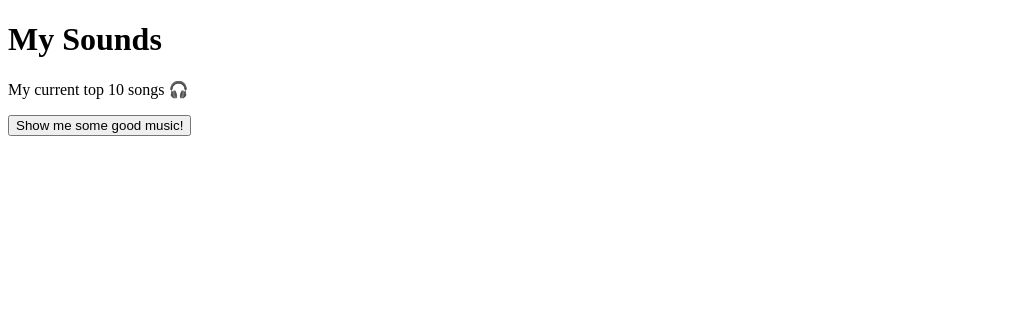
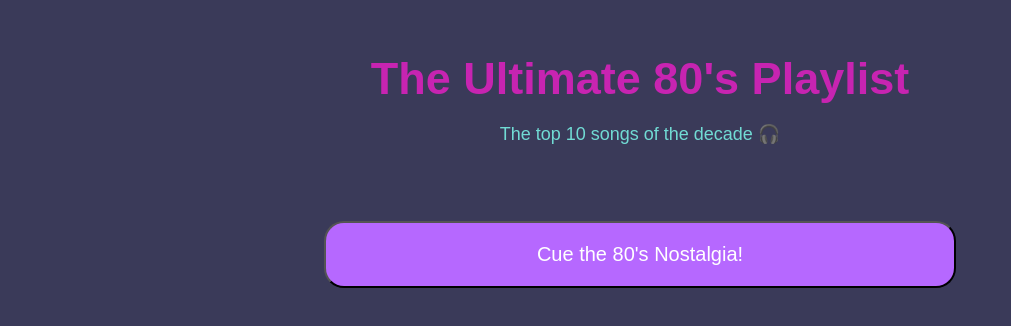
Before and after one commit to Shamayal/MySounds, a plain HTML site: page index.html in a window 1280 px wide. Shown: the whole page, without its empty margins (0-1011 px from the left). Drawn offline with Linux system fonts and the light colour scheme.

Commit message:
Update website header and body with stylings and images.

```diff
--- a/index.html
+++ b/index.html
@@ -1,22 +1,20 @@
 <!DOCTYPE html>
 <html lang="en">
   <head>
-    <meta charset="UTF-8">
+    <meta charset="UTF-8" />
     <meta http-equiv="X-UA-Compatible" content="IE=edge" />
     <meta name="viewport" content="width=device-width, initial-scale=1.0" />
-    <title>My Sounds</title>
-    <link rel="stylesheet" href=""styles/styles.css" />
+    <title>80's Hits!</title>
+    <link rel="stylesheet" href="styles/styles.css" />
     <script src="js/script.js" defer></script>
-    <link rel="preconnect" href="https://fonts.googleapis.com" />
-    <link rel="preconnect" href="https://fonts.gstatic.com" crossorigin />
-    <link href="https://fonts.googleapis.com/css2?family=Space+Grotesk:wght@300;400;700&display=swap" rel="stylesheet" />
+    <link rel="icon" type="image/png" href="musictab.png ">
   </head>
   <body>
     <div class="container">
-        <h1>My Sounds</h1>
+      <h1>The Ultimate 80's Playlist</h1>
       <p class="text"></p>
       <ul class="my-songs hide"></ul>
-        <button class="show-list">Show me some good music!</button>
+      <button class="show-list">Cue the 80's Nostalgia!</button>
     </div>
   </body>
 </html>
--- a/js/script.js
+++ b/js/script.js
@@ -1,14 +1,14 @@
 const myMusicList = [
-    "Explorers - The Midnight",
-    "this is me trying - Taylor Swift",
-    "Empty - Yoste",
-    "Memories - Conan Gray",
-    "Running Up That Hill - Kate Bush",
-    "Beat It - Michael Jackson",
-    "Mikrokosmos - BTS",
-    "At Last - Etta James",
-    "Cruel Summer - Taylor Swift",
-    "Vampires - The Midnight",
+    "<iframe style='border-radius:12px' src='https://open.spotify.com/embed/track/5fZ3BmBaq29MYI2Xsb5FBR?utm_source=generator&theme=0' width='100%' height='80' frameBorder='0' allowfullscreen='' allow='autoplay; clipboard-write; encrypted-media; fullscreen; picture-in-picture' loading='lazy'></iframe>",
+    "<iframe style='border-radius:12px' src='https://open.spotify.com/embed/track/0Ir4WOwXR5F0Ah2CX1ViUG?utm_source=generator&theme=0' width='100%' height='80' frameBorder='0' allowfullscreen='' allow='autoplay; clipboard-write; encrypted-media; fullscreen; picture-in-picture' loading='lazy'></iframe>",
+    "<iframe style='border-radius:12px' src='https://open.spotify.com/embed/track/1OOtq8tRnDM8kG2gqUPjAj?utm_source=generator&theme=0' width='100%' height='80' frameBorder='0' allowfullscreen='' allow='autoplay; clipboard-write; encrypted-media; fullscreen; picture-in-picture' loading='lazy'></iframe>",
+    "<iframe style='border-radius:12px' src='https://open.spotify.com/embed/track/0ikz6tENMONtK6qGkOrU3c?utm_source=generator&theme=0' width='100%' height='80' frameBorder='0' allowfullscreen='' allow='autoplay; clipboard-write; encrypted-media; fullscreen; picture-in-picture' loading='lazy'></iframe>",
+    "<iframe style='border-radius:12px' src='https://open.spotify.com/embed/track/29d0nY7TzCoi22XBqDQkiP?utm_source=generator&theme=0' width='100%' height='80' frameBorder='0' allowfullscreen='' allow='autoplay; clipboard-write; encrypted-media; fullscreen; picture-in-picture' loading='lazy'></iframe>",
+    "<iframe style='border-radius:12px' src='https://open.spotify.com/embed/track/2374M0fQpWi3dLnB54qaLX?utm_source=generator&theme=0' width='100%' height='80' frameBorder='0' allowfullscreen='' allow='autoplay; clipboard-write; encrypted-media; fullscreen; picture-in-picture' loading='lazy'></iframe>",
+    "<iframe style='border-radius:12px' src='https://open.spotify.com/embed/track/4y1LsJpmMti1PfRQV9AWWe?utm_source=generator&theme=0' width='100%' height='80' frameBorder='0' allowfullscreen='' allow='autoplay; clipboard-write; encrypted-media; fullscreen; picture-in-picture' loading='lazy'></iframe>",
+    "<iframe style='border-radius:12px' src='https://open.spotify.com/embed/track/6yEAAIEHu4GcUFptg5W9kI?utm_source=generator&theme=0' width='100%' height='80' frameBorder='0' allowfullscreen='' allow='autoplay; clipboard-write; encrypted-media; fullscreen; picture-in-picture' loading='lazy'></iframe>",
+    "<iframe style='border-radius:12px' src='https://open.spotify.com/embed/track/2HHtWyy5CgaQbC7XSoOb0e?utm_source=generator&theme=0' width='100%' height='80' frameBorder='0' allowfullscreen='' allow='autoplay; clipboard-write; encrypted-media; fullscreen; picture-in-picture' loading='lazy'></iframe>",
+    "<iframe style='border-radius:12px' src='https://open.spotify.com/embed/track/7jwQlYGpOml9ETGre1HqGA?utm_source=generator&theme=0' width='100%' height='80' frameBorder='0' allowfullscreen='' allow='autoplay; clipboard-write; encrypted-media; fullscreen; picture-in-picture' loading='lazy'></iframe>",
 ];
 
 const mixList = document.querySelector(".my-songs");
@@ -22,15 +22,15 @@ button.addEventListener("click", function () {
   button.classList.add("hide");
 });
 
-total.innerText = `My current top ${myMusicList.length} songs 🎧 `;
+total.innerText = `The top ${myMusicList.length} songs of the decade 🎧`;
 
 //function that turns the array into html list elements
-const mySongs = function(songs) {
+const mySongs = function (songs) {
   //this is how we are able to access each string in the list we made
-    songs.forEach(function (song, index){
+  songs.forEach(function (song, index) {
     let li = document.createElement("li");
     li.classList.add("song");
-        li.innerHTML = `<span class="song-number">#${index + 1}</span> ${song}`
+    li.innerHTML = `<span class="song-number">#${index + 1}</span> ${song}`;
 
     mixList.append(li);
   });
--- a/styles/styles.css
+++ b/styles/styles.css
@@ -3,7 +3,7 @@
 }
 
 body {
-    background-color: #242424;
+  background-color: #3a3a59;
   color: #fff;
 }
 
@@ -64,8 +64,8 @@
   display: inline-block;
   padding: 0.45em;
   margin-right: 0.25em;
-    color: #8ac4ff;
-    text-shadow: 2px 2px 5px rgba(138, 197, 255, 0.6);
+  color: #c724b1;
+  text-shadow: 2px 2px 5px rgba(210, 132, 255, 0.6);
 }
 
 /* button to show songs */
@@ -73,8 +73,8 @@
   margin: 2em 0;
   width: 50%;
   padding: 1em;
-    color: #242424;
-    background: #8ac4ff;
+  color: #fff;
+  background: #b668ff;
   font-size: 1.25em;
   align-self: center;
   border-radius: 20px;
@@ -85,3 +85,11 @@
 .show-list:hover {
   background: white;
 }
+
+h1 {
+  color: #c724b1;
+}
+
+p {
+  color: #71DBD4;
+}
```
Also changed, not shown: musictab.png (added). Lines whose indentation alone changed are shown as unchanged.
